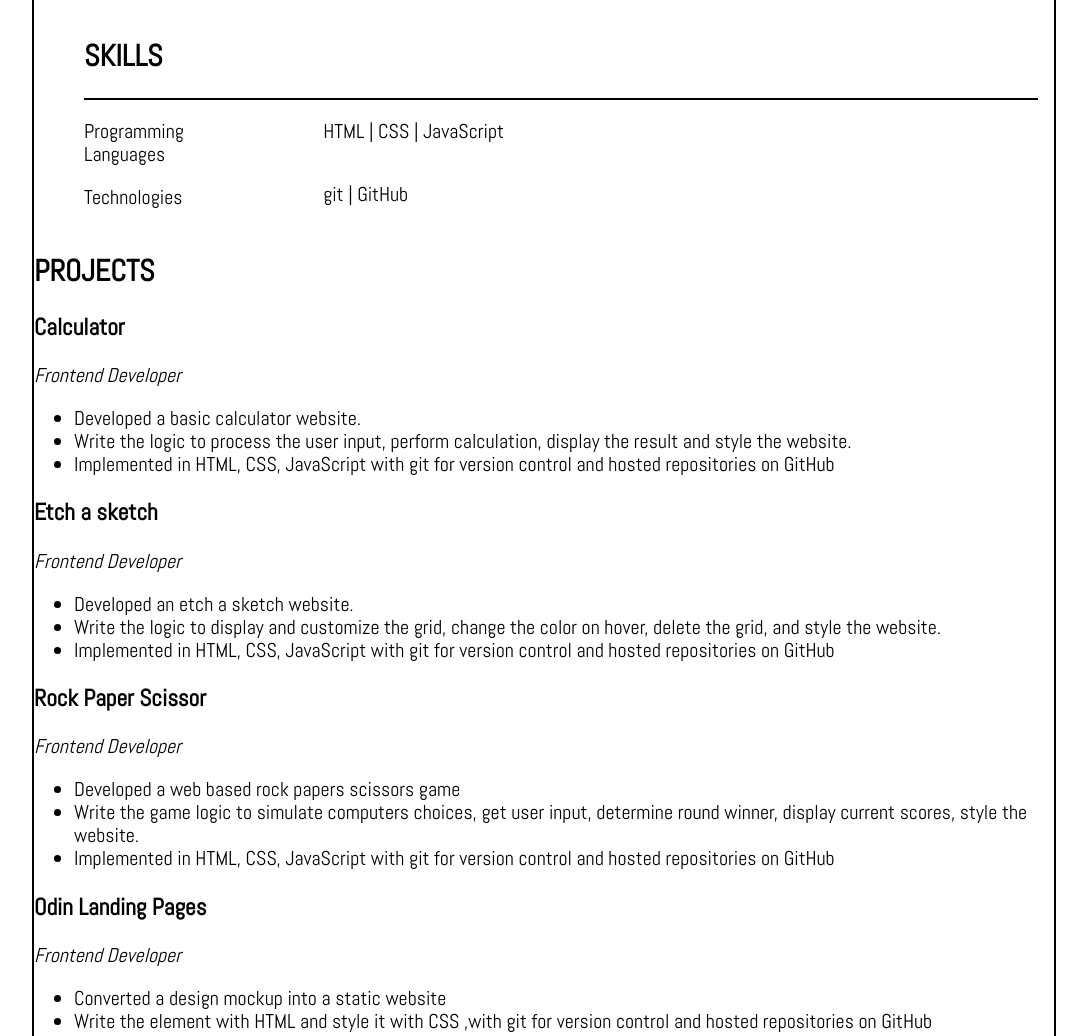
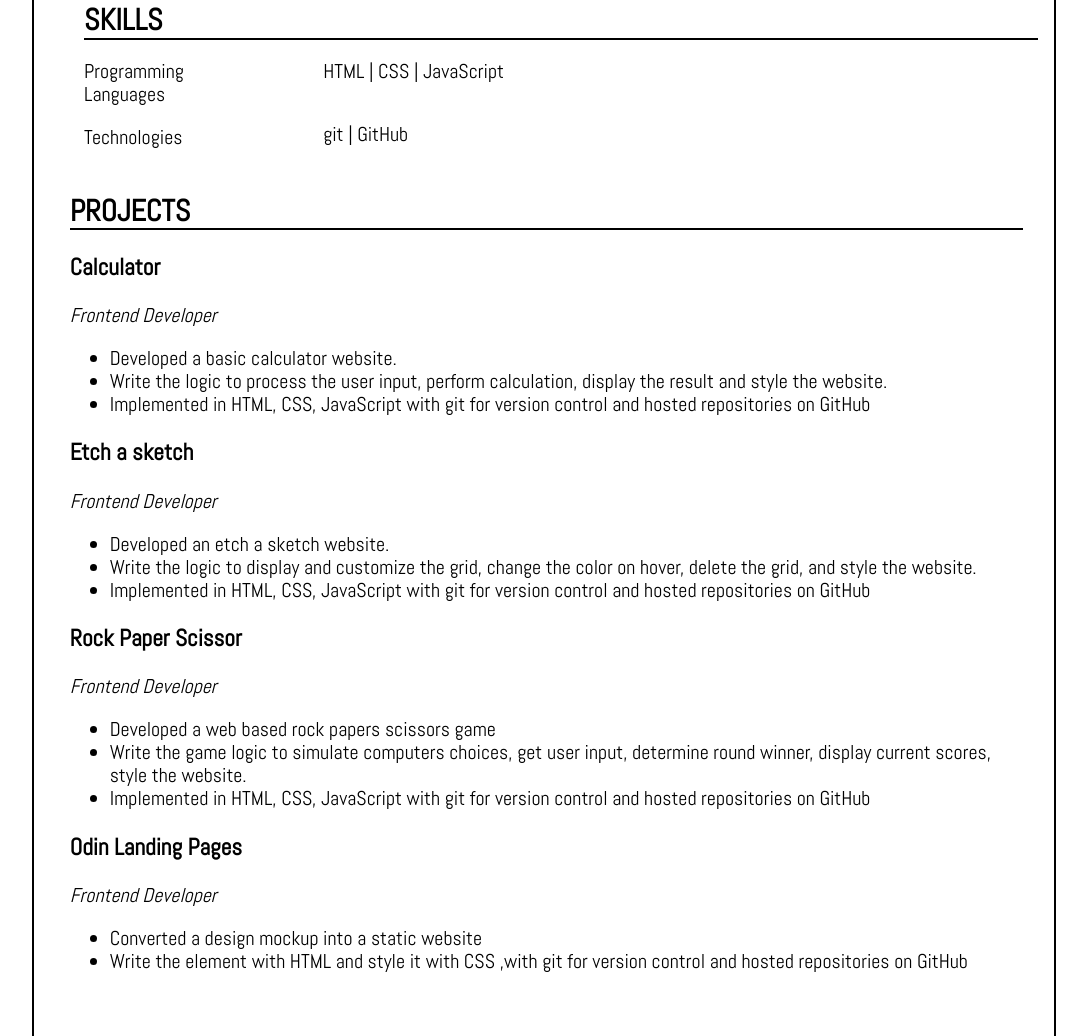
Before and after one commit to azanra/personal-portfolio, a website: page html/about.html in a window 1280 px wide. Shown: the part 654-1690 px from the top of the page, without its empty margins (96-1183 px from the left). Drawn offline with nearby package versions, Linux system fonts and the light colour scheme; files whose address does not match are found by name.

Commit message:
Position and style the projects section

```diff
--- a/styles/about-styles.css
+++ b/styles/about-styles.css
@@ -82,3 +82,17 @@ body {
 .language-section > p:first-child {
     margin-bottom: 40px;
 }
+
+h2 {
+    margin-bottom: 0;
+}
+
+.projects-section {
+    border-top: 2px solid black;
+    width: 93.5%;
+    margin: 0 3.5% 10%;
+}
+
+.projects-container > h2 {
+    margin-left: 3.5%;
+}
```
